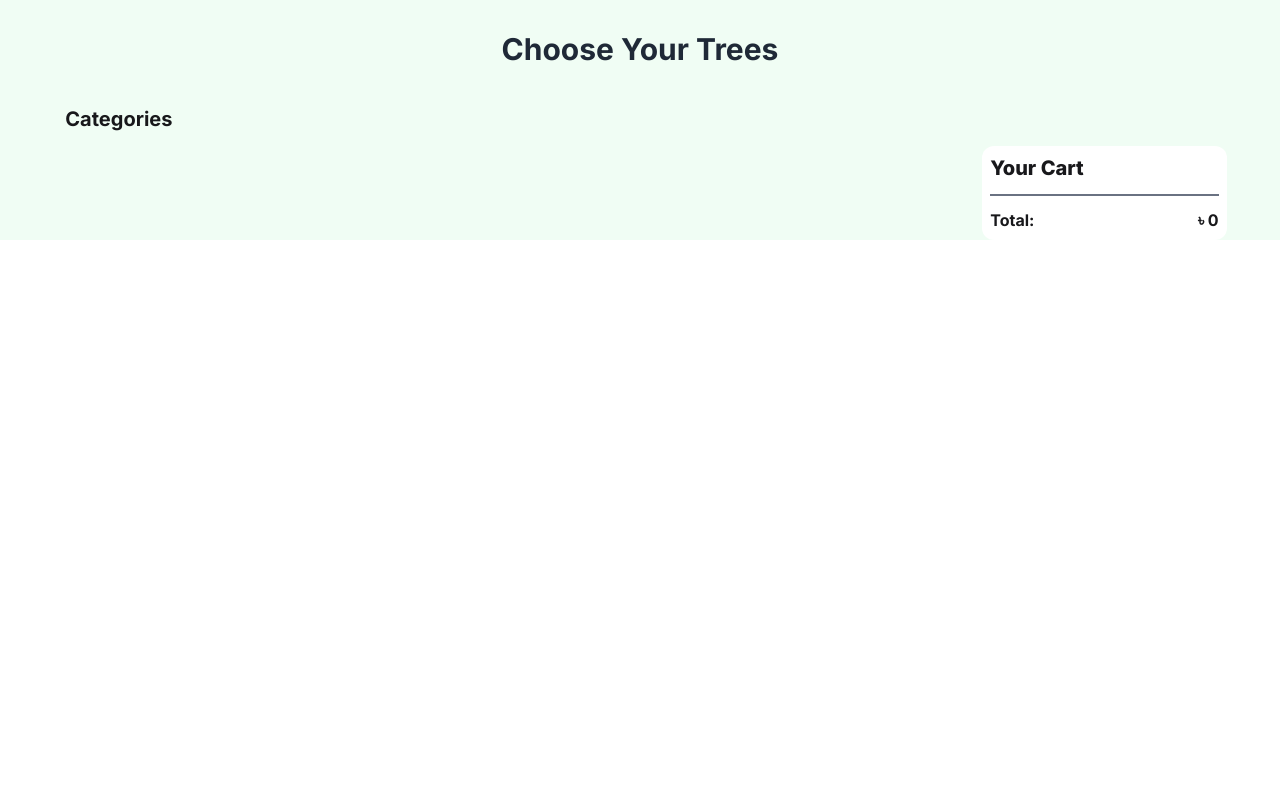
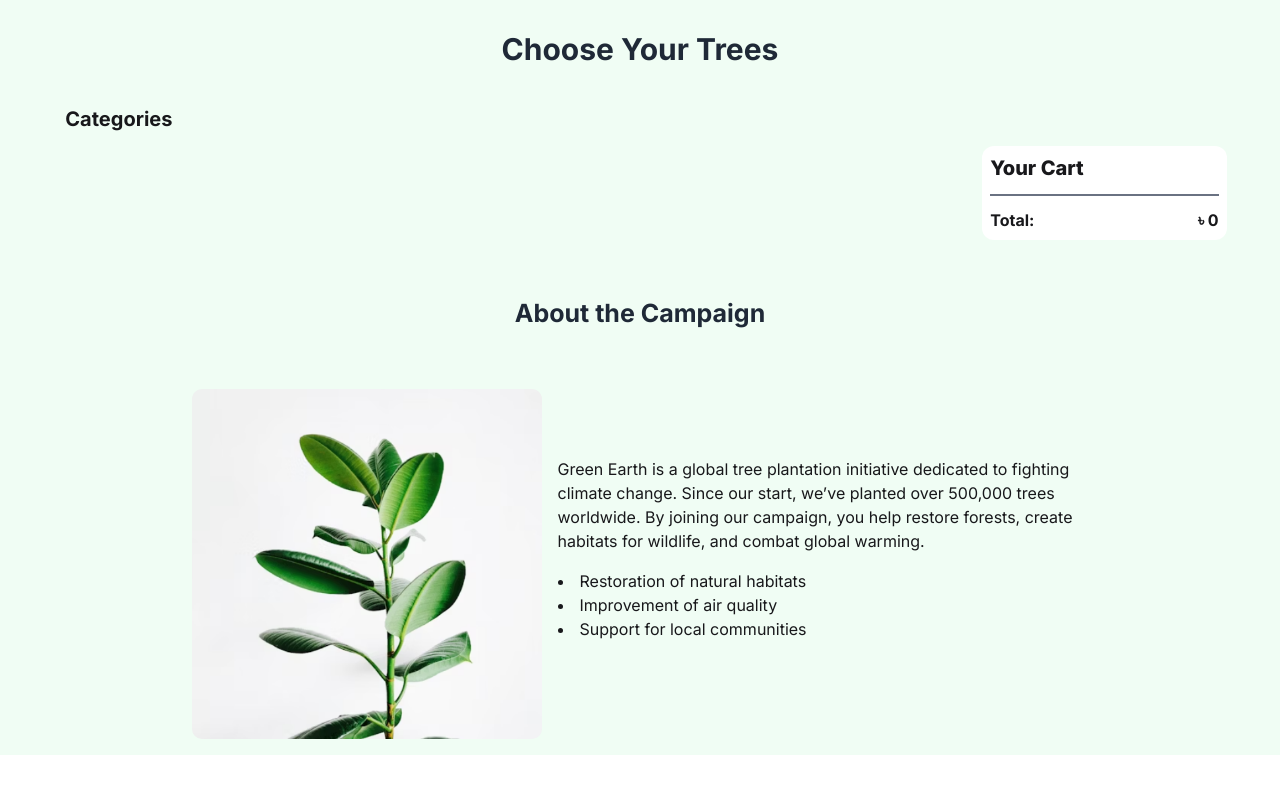
Before and after one commit to Soroneka/Assignment-6, a plain HTML site: page index.html in a window 1280 px wide. Shown: the part 367-1160 px from the top of the page. Before the commit the page ends 800 px from the top, so only its background shows below. Drawn offline with nearby package versions, Linux system fonts and the light colour scheme; no server answers.

Commit message:
Another step done

```diff
--- a/index.html
+++ b/index.html
@@ -156,6 +156,35 @@
 
         <!-- next section -->
 
+        <section class="mt-[55px] mb-[90px] mx-auto w-11/12   justify-center items-center ">
+
+            <h1 class="mb-[40px] text-center text-[#1F2937] font-bold text-[25px]">About the Campaign</h1>
+            <div class="p-4 md:flex justify-center mx-auto min-w-11/12">
+                <div class="right_div_2">
+                    <img class="rounded-[10px] h-[350px] w-[350px]" src="./assets/about.png" alt="">
+
+                </div>
+                <!--  -->
+                <div class="left_div_2  p-4  ">
+                    <!-- <div> -->
+                        <p class="mt-13 ">Green Earth is a global tree plantation initiative dedicated to fighting <br>climate change. Since our start, we’ve planted over 500,000 trees<br> worldwide. By joining our campaign, you help restore forests, create<br> habitats for wildlife, and combat global warming.</p>
+                    <!-- </div> -->
+                    <!-- <div> -->
+                        <ol class="list-disc list-inside  my-4 text-left w-fit ">
+                            <li >Restoration of natural habitats</li>
+                            <li>Improvement of air quality</li>
+                            <li>Support for local communities</li>
+                        </ol>
+
+                    <!-- </div> -->
+
+                </div>
+            </div>
+        </section>
+
+
+
+
 
     </main>
 
```
Also changed, not shown: 1 other file.
